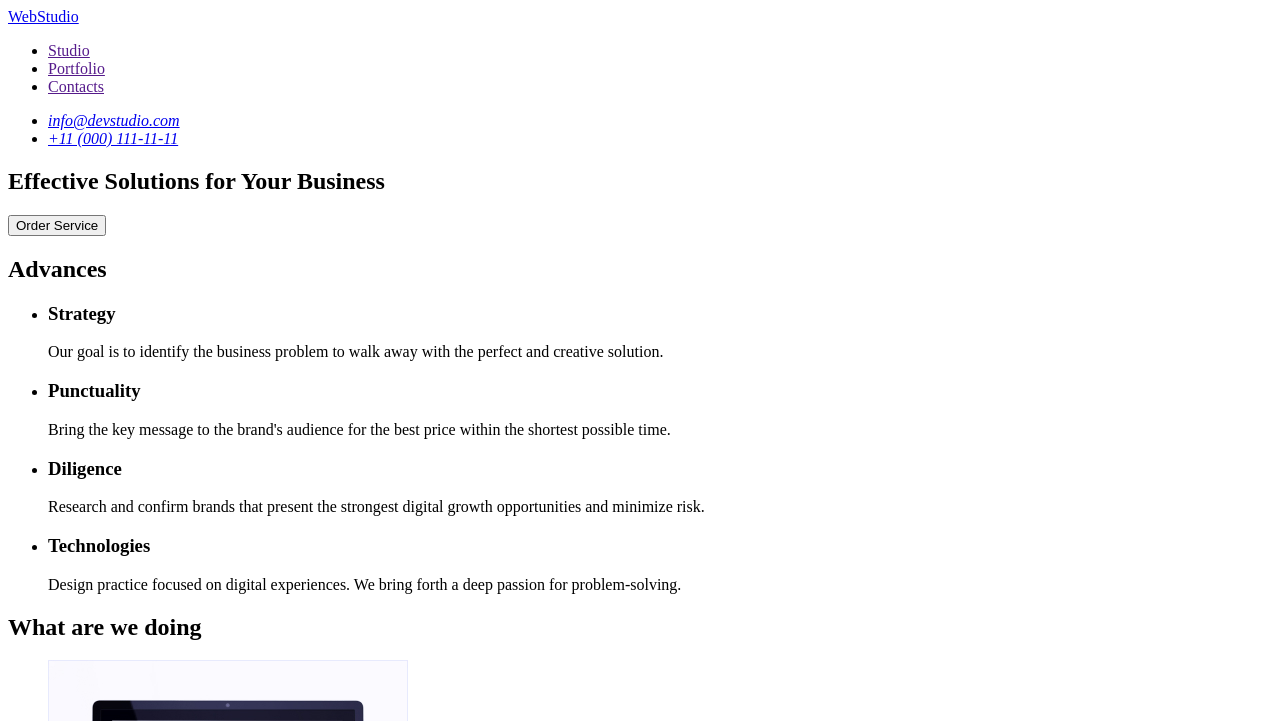
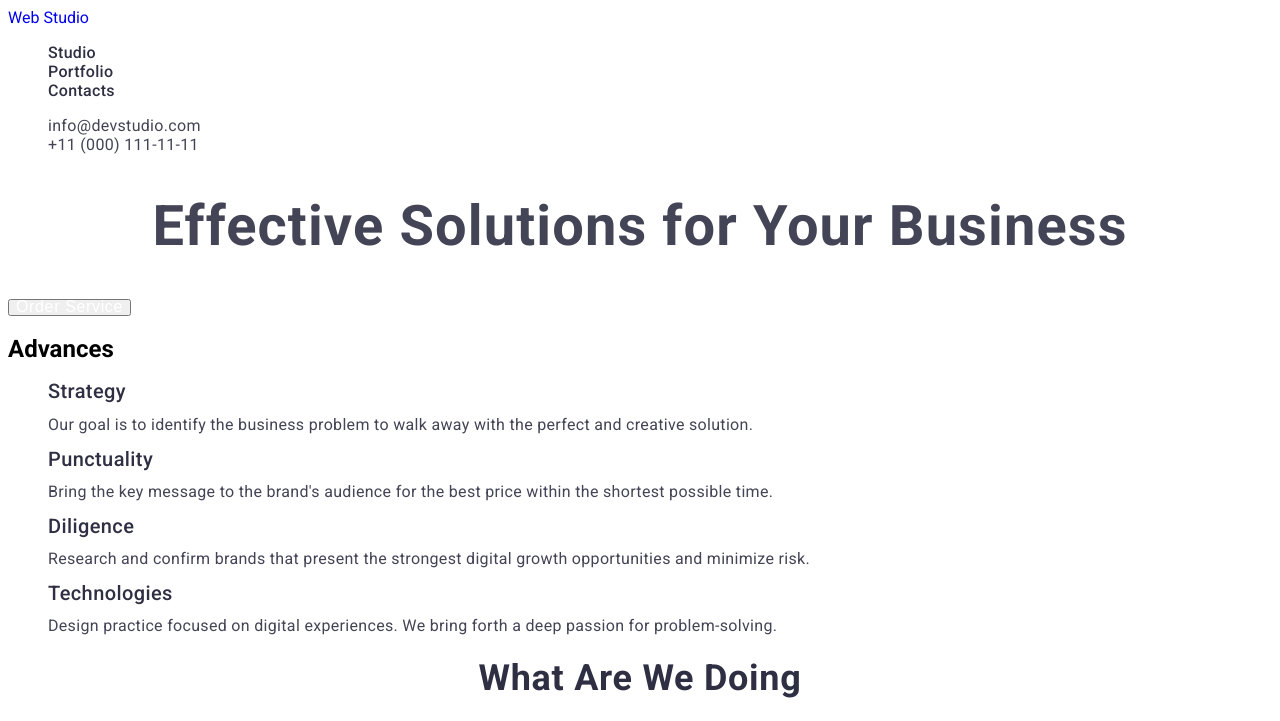
Before and after one commit to Maryna1202/goit-markup-hw-02, a plain HTML site: page index.html in a window 1280 px wide. Shown: the top 721 px of the page. Drawn offline with Linux system fonts and the light colour scheme.

Commit message:
created css

```diff
--- /dev/null
+++ b/css/styles.css
@@ -0,0 +1,84 @@
+ ul {
+    list-style: none;
+ }
+ a {
+    text-decoration: none;
+ }
+
+ .body {
+    font-family: 'Roboto', sans-serif;
+ }
+
+ /* ======Header======= */
+
+.header-link {
+font-weight: 500;
+font-size: 16px;
+line-height: 0.66;
+letter-spacing: 0.02em;
+color: #2E2F42;
+}
+
+.contact-link {
+font-style: normal;
+font-weight: 400;
+font-size: 16px;
+line-height: 0.66;
+letter-spacing: 0.02em;
+color: #434455;
+}
+
+/* =====Hero===== */
+.main-title {
+font-weight: 700;
+font-size: 56px;
+line-height: 0.93;
+text-align: center;
+letter-spacing: 0.02em;
+/* then replace with the original */
+color: #434455;
+}
+
+.modal-btn {
+font-weight: 500;
+font-size: 16px;
+line-height: 0.66;
+display: flex;
+align-items: center;
+letter-spacing: 0.04em;
+color: #FFFFFF;
+cursor: pointer;
+}
+
+/* ======Components===== */
+/* =====About us===== */
+.benefits {
+font-style: normal;
+font-weight: 500;
+font-size: 20px;
+line-height: 0.83;
+letter-spacing: 0.02em;
+color: #2E2F42;
+}
+
+.text-benefits {
+font-style: normal;
+font-weight: 400;
+font-size: 16px;
+line-height: 0.66;
+letter-spacing: 0.02em;
+color: #434455;
+}
+
+/* =====Project===== */
+.suptitle {
+font-style: normal;
+font-weight: 700;
+font-size: 36px;
+line-height: 0.9;
+text-align: center;
+letter-spacing: 0.02em;
+text-transform: capitalize;
+color: #2E2F42;
+}
+/* ======/Components===== */
--- a/index.html
+++ b/index.html
@@ -5,58 +5,66 @@
     <meta http-equiv="X-UA-Compatible" content="IE=edge" />
     <meta name="viewport" content="width=device-width, initial-scale=1.0" />
     <title>Document</title>
+    <link rel="preconnect" href="https://fonts.googleapis.com">
+<link rel="preconnect" href="https://fonts.gstatic.com" crossorigin>
+<link href="https://fonts.googleapis.com/css2?family=Raleway:wght@800&family=Roboto:wght@400;500;700&display=swap" rel="stylesheet">
+    <link rel="stylesheet" href="css/styles.css">
+
+    <!-- Header -->
   </head>
-  <body>
-    <header>
-      <nav>
-        <a href="./index.html">WebStudio</a>
-        <ul>
-          <li><a href="">Studio</a></li>
-          <li><a href="">Portfolio</a></li>
-          <li><a href="">Contacts</a></li>
+  <body class="body">
+    <header class="page-header">
+      <nav class="header-nav">
+        <a class="logo-webstudio" href="./index.html">Web <span class="header-studio">Studio</span> </a>
+        <ul class="header-list">
+          <li class="header-item"><a class="header-link" href="">Studio</a></li>
+          <li class="header-item"><a class="header-link" href="">Portfolio</a></li>
+          <li class="header-item"><a class="header-link" href="">Contacts</a></li>
         </ul>
       </nav>
       <address>
         <ul>
-          <li><a href="mailto:info@devstudio.com">info@devstudio.com</a></li>
-          <li><a href="tel:+110001111111">+11 (000) 111-11-11</a></li>
+          <li class="contact-email"><a class="contact-link" href="mailto:info@devstudio.com">info@devstudio.com</a></li>
+          <li class="contact-tel"><a class="contact-link" href="tel:+110001111111">+11 (000) 111-11-11</a></li>
         </ul>
       </address>
     </header>
 
+    <!-- Hero -->
     <main>
-      <section>
-        <h1>Effective Solutions for Your Business</h1>
-        <button type="button">Order Service</button>
+      <section class="hero">
+        <h1 class="main-title">Effective Solutions for Your Business</h1>
+        <button class="modal-btn" type="button">Order Service</button>
       </section>
 
-      <section>
+<!-- About us -->
+      <section class="about-us">
         <h2>Advances</h2>
-        <ul>
-          <li>
-            <h3>Strategy</h3>
-            <p>
+        <ul class="about-us-list">
+          <li class="about-us-item">
+            <h3 class="benefits" >Strategy</h3>
+            <p class="text-benefits">
               Our goal is to identify the business problem to walk away with the
               perfect and creative solution.
             </p>
           </li>
-          <li>
-            <h3>Punctuality</h3>
-            <p>
+          <li class="about-us-item">
+            <h3 class="benefits">Punctuality</h3>
+            <p class="text-benefits">
               Bring the key message to the brand's audience for the best price
               within the shortest possible time.
             </p>
           </li>
-          <li>
-            <h3>Diligence</h3>
-            <p>
+          <li class="about-us-item">
+            <h3 class="benefits">Diligence</h3>
+            <p class="text-benefits">
               Research and confirm brands that present the strongest digital
               growth opportunities and minimize risk.
             </p>
           </li>
-          <li>
-            <h3>Technologies</h3>
-            <p>
+          <li class="about-us-item">
+            <h3 class="benefits">Technologies</h3>
+            <p class="text-benefits">
               Design practice focused on digital experiences. We bring forth a
               deep passion for problem-solving.
             </p>
@@ -64,9 +72,9 @@
         </ul>
       </section>
 
-      <section>
-        <!-- Project -->
-        <h2>What are we doing</h2>
+         <!-- Project -->
+      <section class="project">
+        <h2 class="suptitle">What are we doing</h2>
         <ul>
           <li>
             <img src="./images/img1.jpg" alt="monoblock" width="360" />
@@ -82,9 +90,9 @@
         </ul>
       </section>
 
-      <section>
+      <section class="team">
         <!-- Team -->
-        <h2>Our Team</h2>
+        <h2 class="suptitle">Our Team</h2>
         <ul>
           <li>
             <img
@@ -92,8 +100,8 @@
               alt="photo-mark-guerrero"
               width="264"
             />
-            <h3>Mark Guerrero</h3>
-            <p>Product Designer</p>
+            <h3 class="benefits">Mark Guerrero</h3>
+            <p class="text-benefits">Product Designer</p>
           </li>
           <li>
             <img
@@ -101,8 +109,8 @@
               alt="photo-tom-ford"
               width="264"
             />
-            <h3>Tom Ford</h3>
-            <p>Frontend Developer</p>
+            <h3 class="benefits">Tom Ford</h3>
+            <p class="text-benefits">Frontend Developer</p>
           </li>
           <li>
             <img
@@ -110,13 +118,13 @@
               alt="photo-camila-garcia"
               width="264"
             />
-            <h3>Camila Garcia</h3>
-            <p>Marketing</p>
+            <h3 class="benefits">Camila Garcia</h3>
+            <p class="text-benefits">Marketing</p>
           </li>
           <li>
             <img src="./images/daniel-wilson.jpg" alt="photo-daniel-wilson" width="264" />
-            <h3>Daniel Wilson</h3>
-            <p>UI Designer</p>
+            <h3 class="benefits">Daniel Wilson</h3>
+            <p class="text-benefits">UI Designer</p>
           </li>
         </ul>
       </section>
@@ -125,7 +133,7 @@
     <!-- Footer -->
     <footer>
       <a href="./index.html">WebStudio</a>
-      <p>
+      <p class="text-benefits">
         Increase the flow of customers and sales for your business with digital
         marketing & growth solutions.
       </p>
--- /dev/null
+++ b/portfolio/css.portfolio/portfolio.css
@@ -0,0 +1,107 @@
+ul {
+    list-style: none;
+}
+a {
+    text-decoration: none;
+}
+
+ .body {
+    font-family: 'Roboto', sans-serif;
+ }
+
+
+/* =====Header===== */
+.header-link {
+font-family: 'Roboto', sans-serif;
+font-style: normal;
+font-weight: 500;
+font-size: 16px;
+line-height: 0.67;
+letter-spacing: 0.02em;
+color: #2E2F42;
+}
+
+.contact-link {
+font-family: 'Roboto', sans-serif;
+font-style: normal;
+font-weight: 400;
+font-size: 16px;
+line-height: 0.67;
+letter-spacing: 0.02em;
+color: #434455;
+}
+
+/* =====Section button===== */
+
+.modal-btn {
+font-family: 'Roboto', sans-serif;
+font-style: normal;
+font-weight: 500;
+font-size: 16px;
+line-height: 24px;
+display: flex;
+align-items: center;
+text-align: center;
+letter-spacing: 0.04em;
+color: #4D5AE5;
+cursor: pointer;
+}
+.modal-btn:hover,
+.modal-btn:focus {
+    background: #404BBF;
+    color: #F4F4FD;;
+}
+
+/* =====What we can do===== */
+.suptitle {
+font-family: 'Roboto', sans-serif;
+font-style: normal;
+font-weight: 500;
+font-size: 20px;
+line-height: 0.83;
+letter-spacing: 0.02em;
+color: #2E2F42;
+}
+
+.text-suptitle {
+font-family: 'Roboto', sans-serif;
+font-style: normal;
+font-weight: 400;
+font-size: 16px;
+line-height: 0.67;
+letter-spacing: 0.02em;
+color: #434455;
+}
+
+.header-studio {
+font-family: 'Raleway', sans-serif;
+font-style: normal;
+font-weight: 800;
+font-size: 18px;
+line-height: 0.86;
+letter-spacing: 0.03em;
+text-transform: uppercase;
+color: #2E2F42;
+}
+
+.header-web {
+font-family: 'Raleway',  sans-serif;
+font-style: normal;
+font-weight: 800;
+font-size: 18px;
+line-height: 0.86;
+letter-spacing: 0.03em;
+text-transform: uppercase;
+color: #4D5AE5;
+}
+
+/* =====Fotter===== */
+.text-benefits {
+    font-family: 'Roboto', sans-serif;
+font-style: normal;
+font-weight: 400;
+font-size: 16px;
+line-height: 0.67;
+letter-spacing: 0.02em;
+color: #F4F4FD;
+}
```
Also changed, not shown: portfolio/portfolio.html (added, +128 -0 lines), portfolio/images/img1.jpg (added), portfolio/images/img2.jpg (added), portfolio/images/img3.jpg (added), portfolio/images/img4.jpg (added), portfolio/images/img5.jpg (added), portfolio/images/img6.jpg (added), portfolio/images/img7.jpg (added), portfolio/images/img8.jpg (added), portfolio/images/img9.jpg (added), 5 other files.
